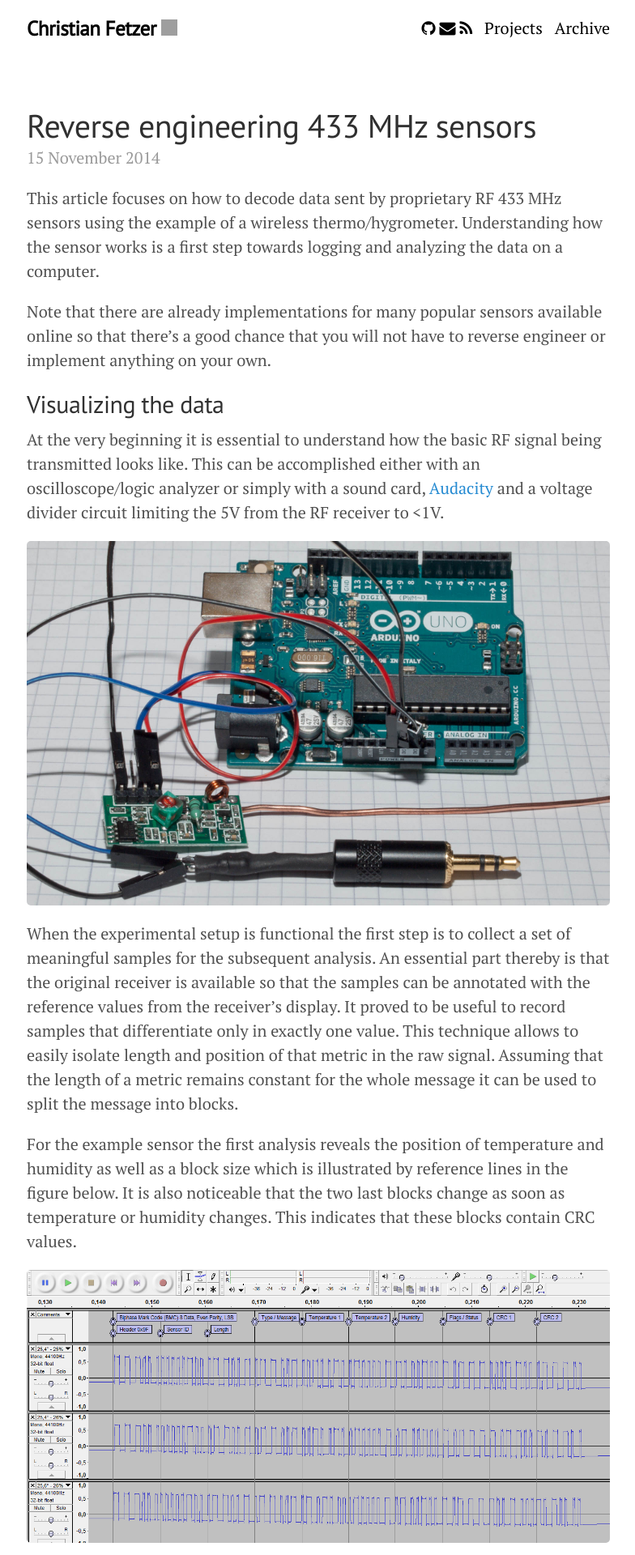
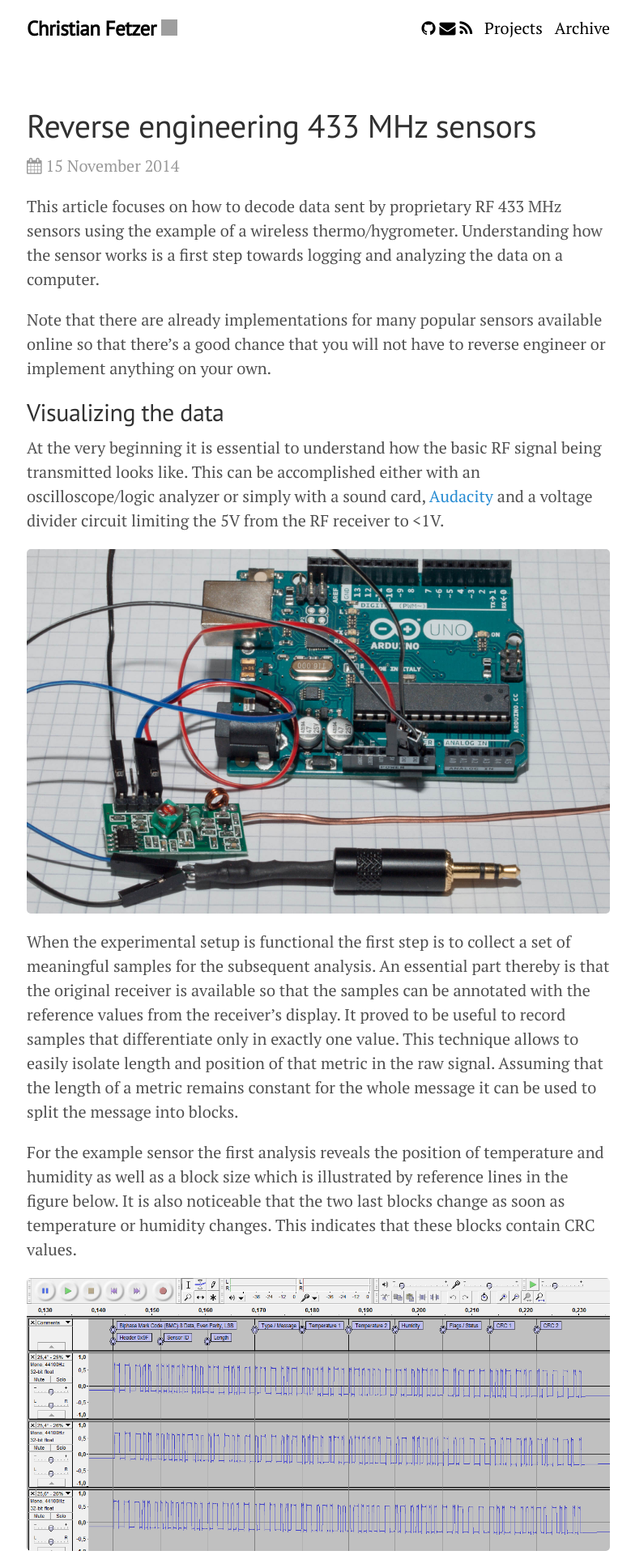
Before and after one commit to fetzerch/fetzerch.github.io, a Jekyll site: the page built from index.html, in a window 1280 px wide. Shown: the top 1920 px of the page at 81% size, without its empty margins (247-1031 px from the left). Built offline with Jekyll 4.4.1, drawn with Linux system fonts in a browser that asks for light colours; nearby versions of some CDN libraries; Markdown is read by kramdown in place of the engine named in the settings; the list of posts is cut into pages by our own code; grey boxes are pictures that could not be loaded.

Commit message:
style: Show calendar icon before post dates

```diff
--- a/public/css/fetzerch.css
+++ b/public/css/fetzerch.css
@@ -46,6 +46,19 @@ h1, h2, h3, h4, h5, h6 {
 .nav li {
   margin-left: .5rem;
 }
+
+/* Meta */
+.post-date {
+  display: inline-block;
+  margin-bottom: 1rem;
+  padding-right: 10px;
+  color: #9a9a9a;
+}
+.post-date:before {
+  font-family: FontAwesome;
+  margin-right: 5px;
+}
+.post-date:before { content: "\f073" }
 
 /* Code */
 code {
```
